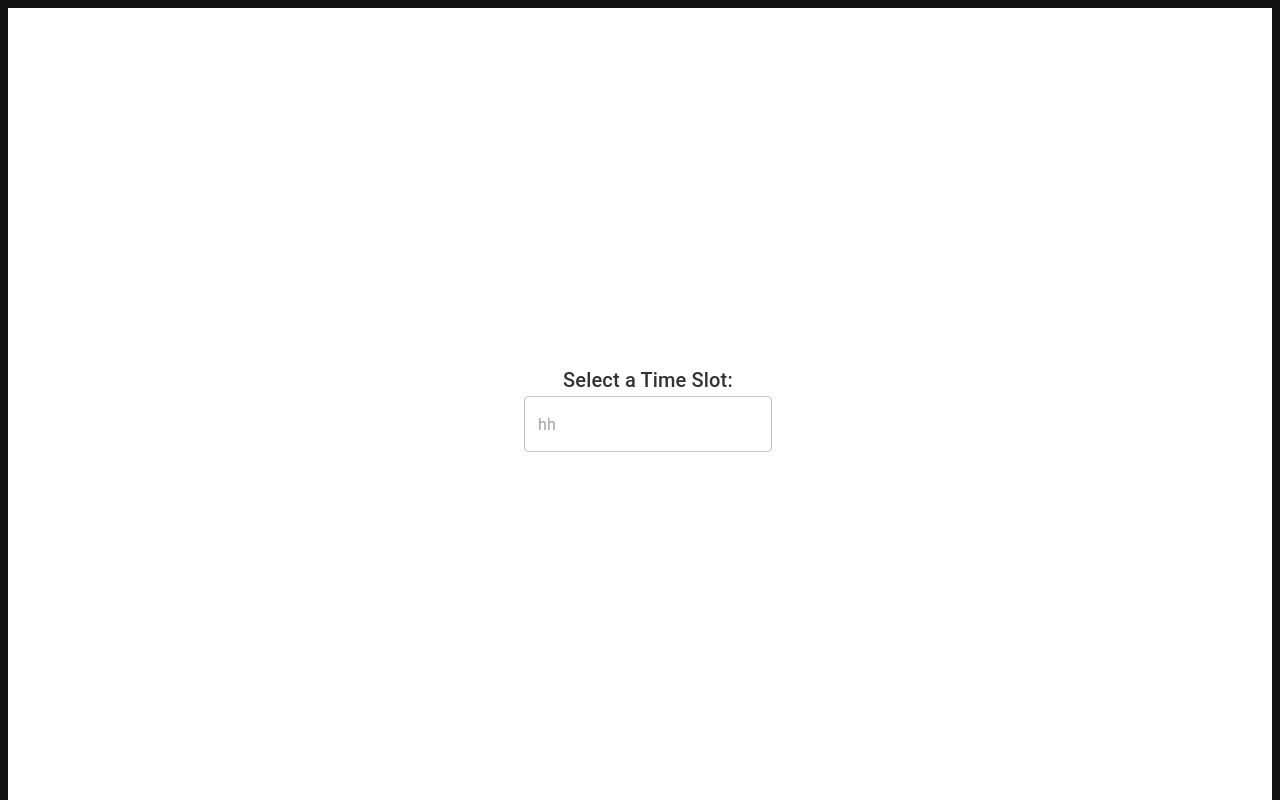
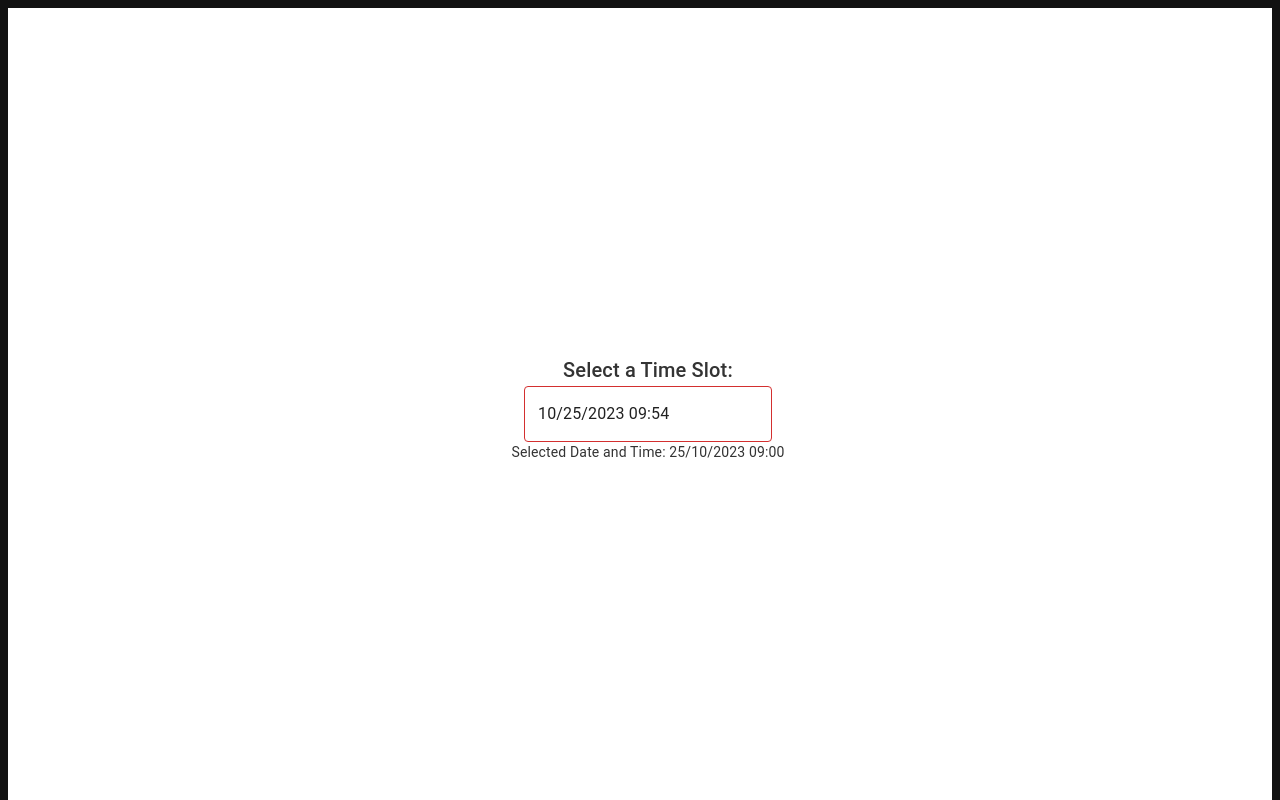
Before and after one commit to joshuabarua/Final_Project_CAB, a React (Vite) app in the folder client/boulder-client-side/: page /booktimeslot in a window 1280 px wide. Shown: the top 800 px of the page. Built offline with nearby package versions, Linux system fonts and the light colour scheme; no server answers.

Commit message:
Create datepicker  with time slots, customize picker with time parameters

```diff
--- a/client/boulder-client-side/src/pages/BookTimeslot.tsx
+++ b/client/boulder-client-side/src/pages/BookTimeslot.tsx
@@ -4,17 +4,23 @@ import {Box, Typography} from '@mui/material';
 import {format} from 'date-fns';
 import {AdapterDateFns} from '@mui/x-date-pickers/AdapterDateFns';
 
+const TWO_WEEKS = 1209600000;
+
+const currentDateTime = new Date(Date.now());
+
+const minTimeConfig = new Date();
+minTimeConfig.setHours(8, 0, 0, 0);
+
+const maxTime = new Date();
+maxTime.setHours(21, 0, 0, 0);
+
 const BookTimeSlot = () => {
-	const [selectedTime, setSelectedTime] = useState<Date | null>(null);
-
-	const minTime = new Date();
-	minTime.setHours(8, 0, 0, 0);
-
-	const maxTime = new Date();
-	maxTime.setHours(21, 0, 0, 0);
+	const [selectedTime, setSelectedTime] = useState<Date | null>(new Date(Date.now()));
+	const [minTime, setMinTime] = useState<Date | null>(minTimeConfig);
 
 	console.log(selectedTime);
 	// const formattedInitialValue = selectedTime ? dayjs(selectedTime).format('DD/MM/YYYY HH:mm') : '';
+	//TODO: FIX Min time calc based on now  time, future time and setting minimum time based on that, maybe a useRef needed
 	return (
 		<div className='centeredDivCol' style={{height: '100vh'}}>
 			<LocalizationProvider dateAdapter={AdapterDateFns}>
@@ -23,12 +29,21 @@ const BookTimeSlot = () => {
 					<DateTimePicker
 						ampm={false}
 						minutesStep={60}
-						minDateTime={new Date()}
+						minDate={new Date(Date.now())}
+						maxDate={new Date(Date.now() + TWO_WEEKS)}
 						minTime={minTime}
 						maxTime={maxTime}
-						views={['hours']}
 						value={selectedTime}
-						onChange={(newTime) => setSelectedTime(newTime)}
+						onChange={(newTime) => {
+							const newTimeString = newTime?.toLocaleDateString();
+							const currentDateTimeString = currentDateTime.toLocaleDateString();
+							if (newTimeString !== currentDateTimeString) {
+								setSelectedTime(newTime);
+							} else {
+								const hours = currentDateTime.getHours() + 1 < 21 ? currentDateTime.getHours() + 1 : 21;
+								// hours < minTimeConfig.getHours ?
+							}
+						}}
 					/>
 				</Box>
 				{selectedTime && <Typography variant='body2'>Selected Date and Time: {format(selectedTime, 'dd/MM/yyyy HH')}:00</Typography>}
```
